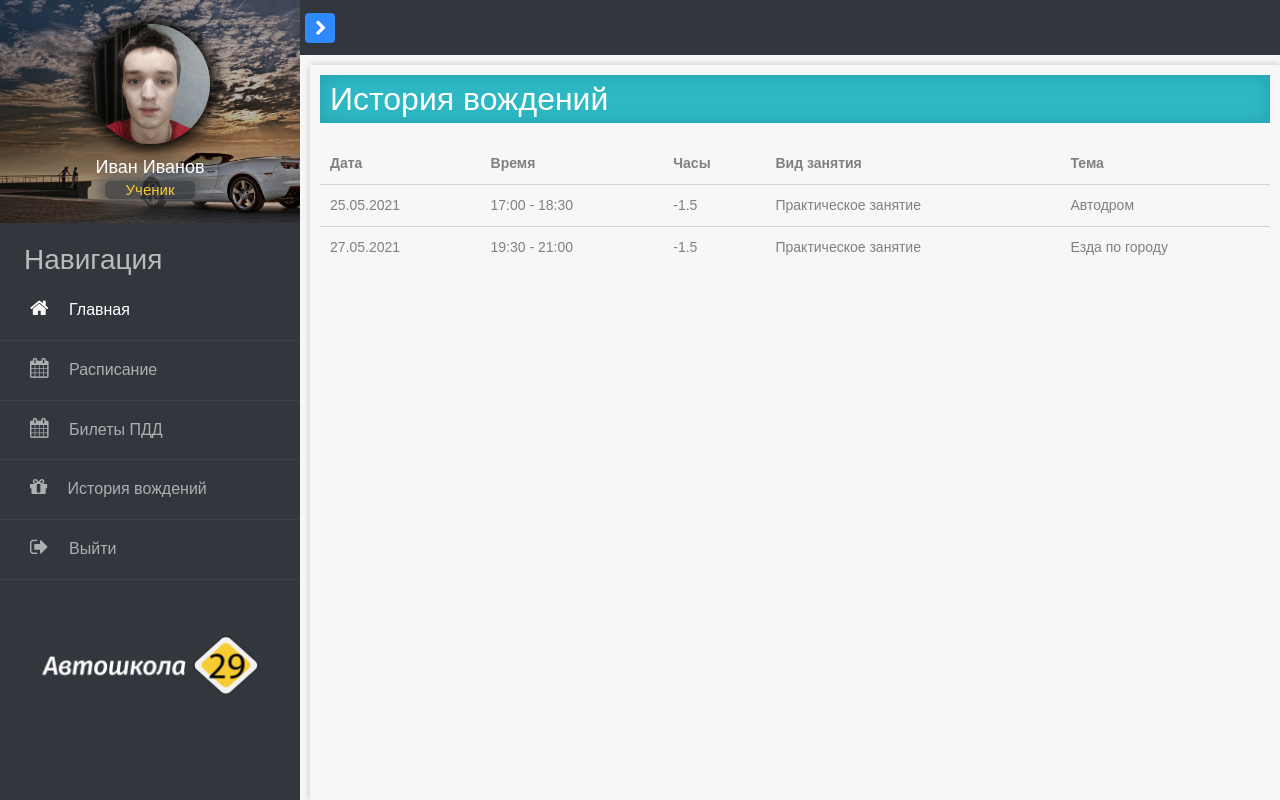
After one commit to BarryWin/driving, a Django app: template main/templates/main/history.html in a window 1280 px wide. The commit adds this page. Run offline with Django 3.2, Linux system fonts and the light colour scheme; the template is opened without the code that fills it, so the values that code supplies are empty; some libraries are stand-ins or nearby versions.

Commit message:
history page

```diff
--- /dev/null
+++ b/main/templates/main/history.html
@@ -0,0 +1,39 @@
+{% extends 'main/layout.html' %}
+
+{% load static %}
+
+{% block title %} Расписание {% endblock %}
+
+{% block content %}
+
+    <h2 class="page-title">История вождений</h2>
+
+    <table id="next-lessons" class="display">
+        <tbody>
+        <tr>
+            <th>Дата</th>
+            <th>Время</th>
+            <th>Часы</th>
+            <th>Вид занятия</th>
+            <th>Тема</th>
+        </tr>
+        <tr>
+            <td>25.05.2021</td>
+            <td>17:00 - 18:30</td>
+            <td>-1.5</td>
+            <td>Практическое занятие</td>
+            <td>Автодром</td>
+        </tr>
+        <tr>
+        <tr>
+            <td>27.05.2021</td>
+            <td>19:30 - 21:00</td>
+            <td>-1.5</td>
+            <td>Практическое занятие</td>
+            <td>Езда по городу</td>
+        </tr>
+
+        </tbody>
+    </table>
+
+{% endblock %}
--- a/main/templates/main/index.html
+++ b/main/templates/main/index.html
@@ -82,7 +82,7 @@
     </div>
     <div class="next-lessons">
     <h5>Предстоящие занятия:</h5>
-    <table id="next-lessons" class="display">
+        <table id="next-lessons" class="display">
             <tbody>
             <tr>
                 <th>Дата</th>
--- a/main/urls.py
+++ b/main/urls.py
@@ -4,5 +4,6 @@ from . import views
 urlpatterns = [
     path('', views.index, name='home'),
     path('schedule', views.schedule, name='schedule'),
-    path('tests', views.tests, name='tests')
+    path('tests', views.tests, name='tests'),
+    path('history', views.history, name='history')
 ]
--- a/main/views.py
+++ b/main/views.py
@@ -9,7 +9,11 @@ def index(request):
 def schedule(request):
     return render(request, 'main/schedule.html')
 
+
 def tests(request):
     return render(request, 'main/tests.html')
 
+
+def history(request):
+    return render(request, 'main/history.html')
 # Create your views here.
```
Also changed, not shown: main/static/main/js/main.js (line endings or trailing spaces).
